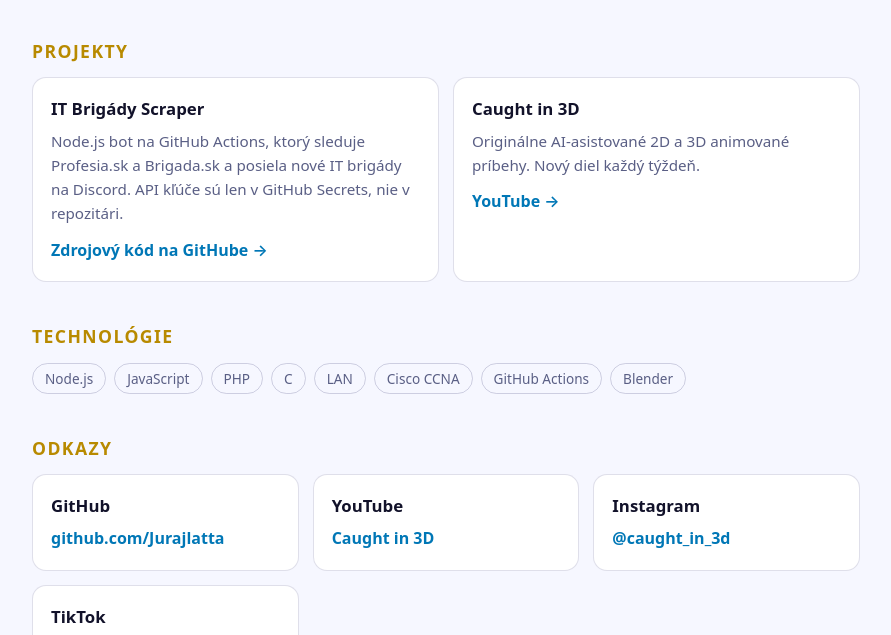
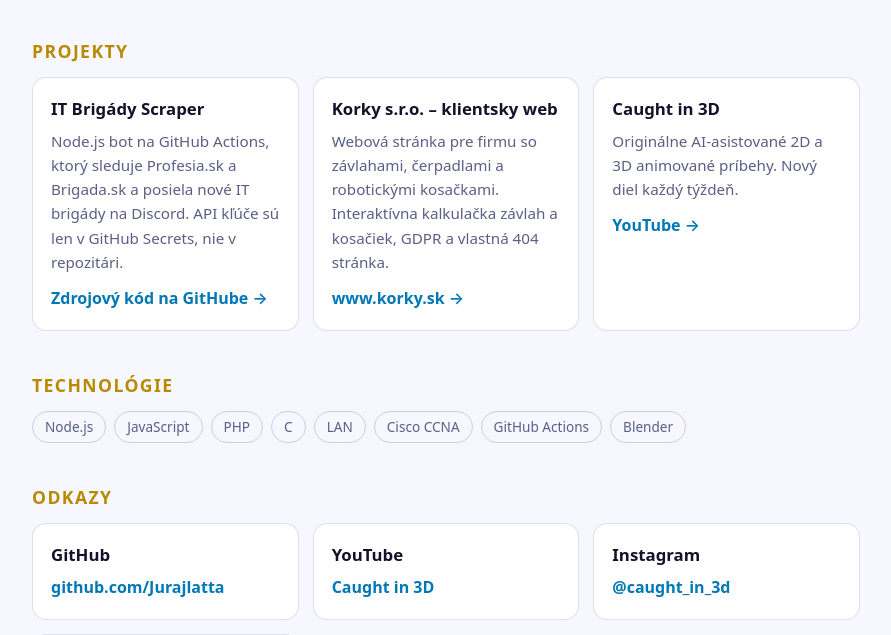
Before and after one commit to Jurajlatta/istjuraj, a plain HTML site: page index.html in a window 1280 px wide. Shown: the part 163-798 px from the top of the page, without its empty margins (194-1085 px from the left). Drawn offline with Linux system fonts and the light colour scheme.

Commit message:
Add Korky client website to portfolio

```diff
--- a/index.html
+++ b/index.html
@@ -39,6 +39,11 @@
     <a href="https://github.com/Jurajlatta/it-brigady-scraper">Zdrojový kód na GitHube →</a>
   </article>
   <article class="card">
+    <h3>Korky s.r.o. – klientsky web</h3>
+    <p>Webová stránka pre firmu so závlahami, čerpadlami a robotickými kosačkami. Interaktívna kalkulačka závlah a kosačiek, GDPR a vlastná 404 stránka.</p>
+    <a href="https://www.korky.sk/">www.korky.sk →</a>
+  </article>
+  <article class="card">
     <h3>Caught in 3D</h3>
     <p>Originálne AI-asistované 2D a 3D animované príbehy. Nový diel každý týždeň.</p>
     <a href="https://www.youtube.com/channel/UCIrqD0J2ygJhw39Or9Z3R5w">YouTube →</a>
```
